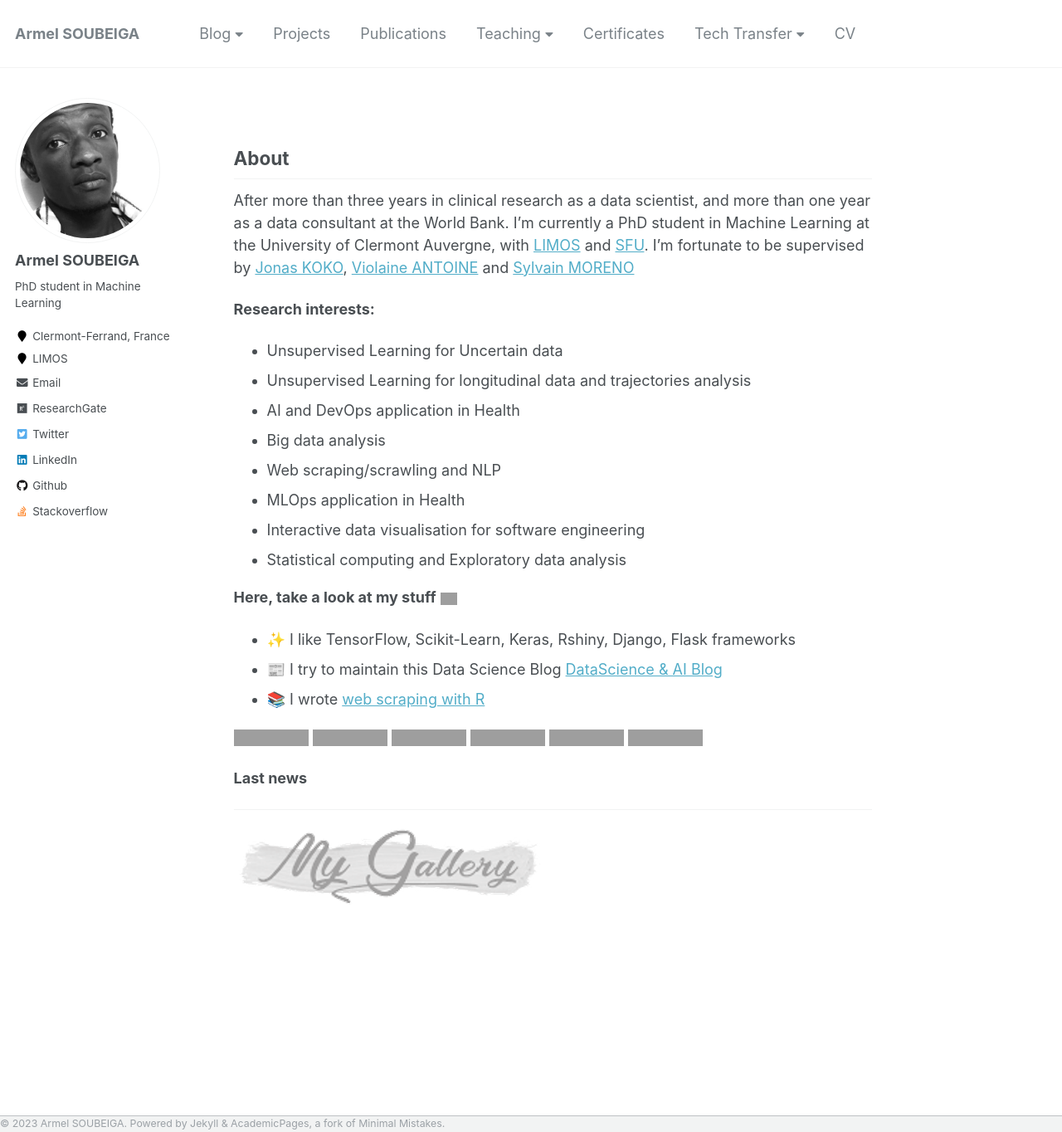
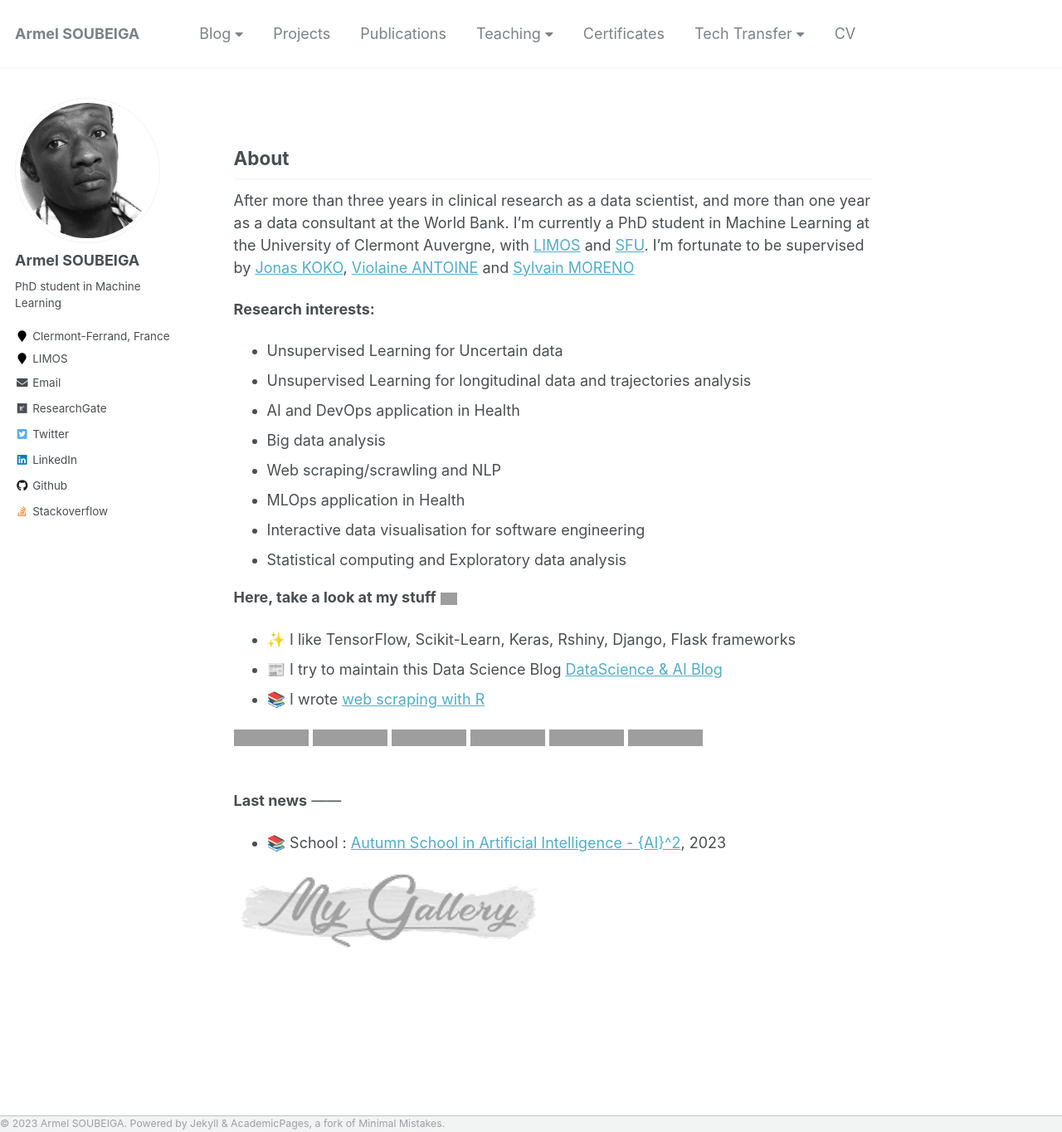
Before and after one commit to armelsoubeiga/armelsoubeiga.github.io, a Jekyll site: the page built from _pages/about.md, in a window 1280 px wide and 1364 px high, cut to the strip 0-1364 px from the top of the window. Shown: the whole strip at 83% size. Built offline with Jekyll 4.4.1, drawn with Linux system fonts in a browser that asks for light colours; grey boxes are pictures that could not be loaded.

Commit message:
Update about.md

```diff
--- a/_pages/about.md
+++ b/_pages/about.md
@@ -36,9 +36,11 @@
 ![C++](https://img.shields.io/badge/-C++-00599C?style=flat-square&logo=c)
 ![Git](https://img.shields.io/badge/-Git-black?style=flat-square&logo=git)
 
+<br/>
 **Last news**
+------
+- 📚  School : [Autumn School in Artificial Intelligence - {AI}^2](http://ia2.gdria.fr/autumn-school-in-artificial-intelligence/), 2023
 
-------
 
 {% include base_path %}
 [![](images/porfolio/mygal.PNG)]({{ base_path }}{{ pages.url }}/portfolio)
```
